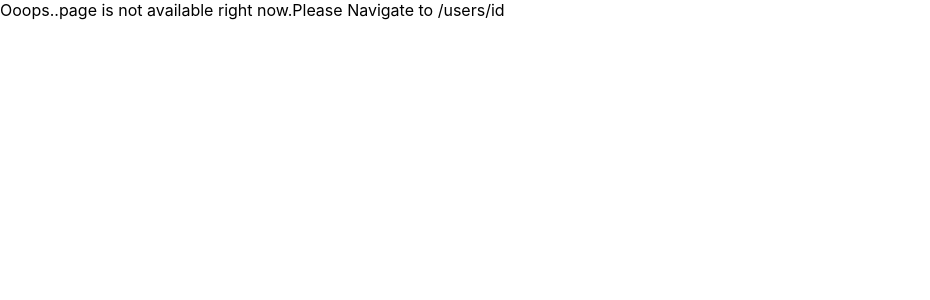
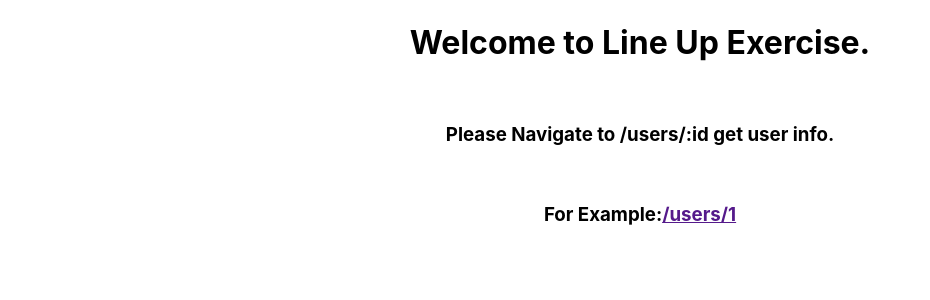
Before and after one commit to parthasj90/LineUpTest, a React (Create React App) app in the folder frontend/: page / in a window 1280 px wide. Shown: the top 300 px of the page, without its empty margins (0-930 px from the left). Built offline with nearby package versions, Linux system fonts and the light colour scheme.

Commit message:
added a homepage

```diff
--- a/frontend/src/App.js
+++ b/frontend/src/App.js
@@ -2,13 +2,15 @@ import React from "react";
 import { BrowserRouter as Router, Switch, Route } from "react-router-dom";
 import Profile from "./components/Profile/Profile";
 import NotFound from "./components/NotFound/NotFound";
+import HomePage from "./components/HomePage/HomePage";
 
 function App() {
   return (
     <div className="App">
       <Router>
         <Switch>
-          <Route path="/users/:id" component={Profile} />
+          <Route path="/" exact component={HomePage} />
+          <Route path="/users/:id" exact component={Profile} />
           <Route component={NotFound} />
         </Switch>
       </Router>
--- /dev/null
+++ b/frontend/src/components/HomePage/HomePage.js
@@ -0,0 +1,28 @@
+import React from "react";
+import styled from "styled-components";
+import { useHistory } from "react-router-dom";
+
+const Container = styled.div`
+  padding: 2px 16px;
+  text-align: center;
+`;
+
+function HomePage() {
+  const history = useHistory();
+  return (
+    <Container>
+      <h1>Welcome to Line Up Exercise.</h1>
+      <br />
+      <h3>Please Navigate to /users/:id get user info.</h3>
+      <br />
+      <h3>
+        For Example:
+        <a href="" onClick={() => history.push("/users/1")}>
+          /users/1
+        </a>
+      </h3>
+    </Container>
+  );
+}
+
+export default HomePage;
```
